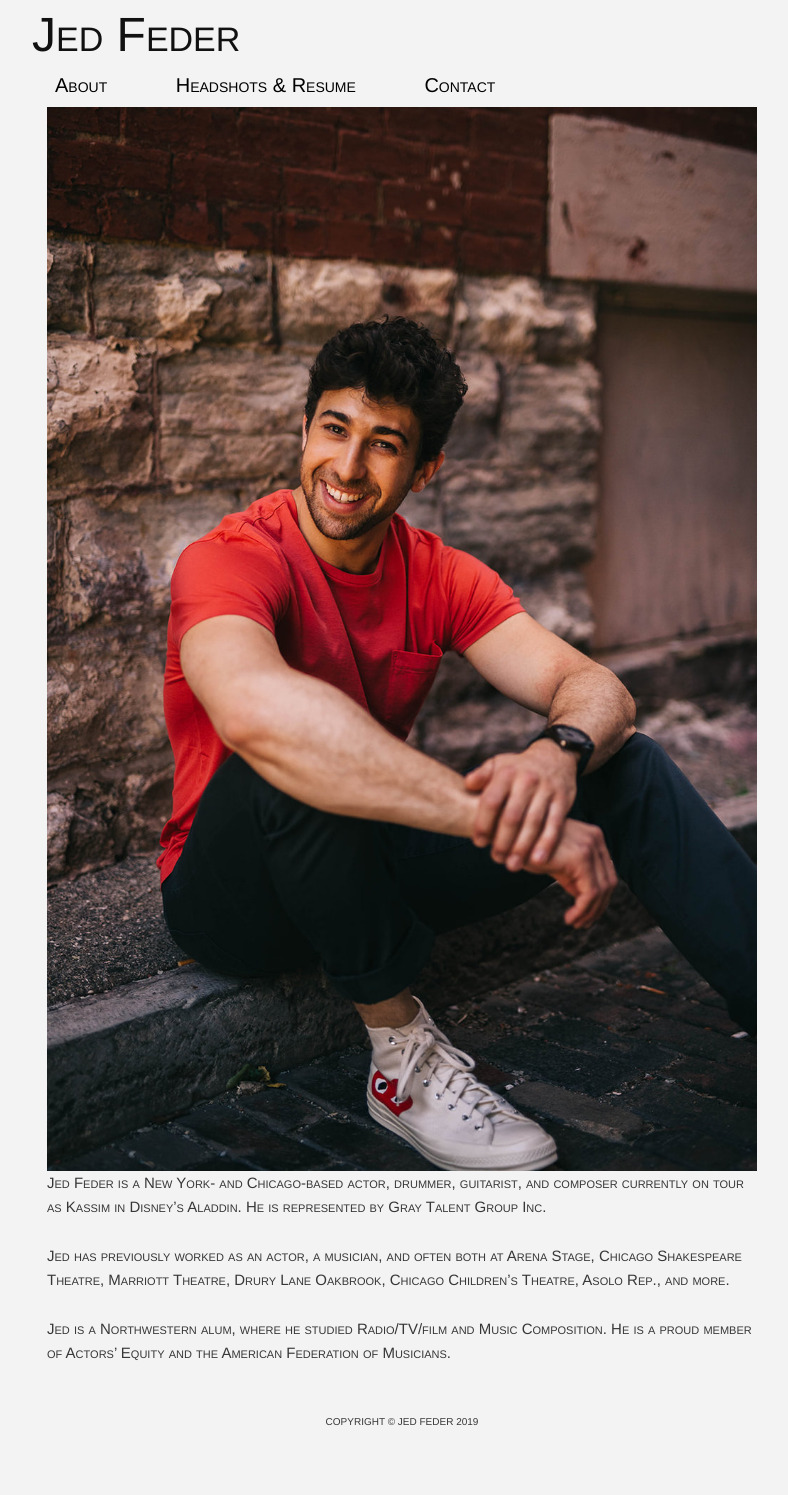
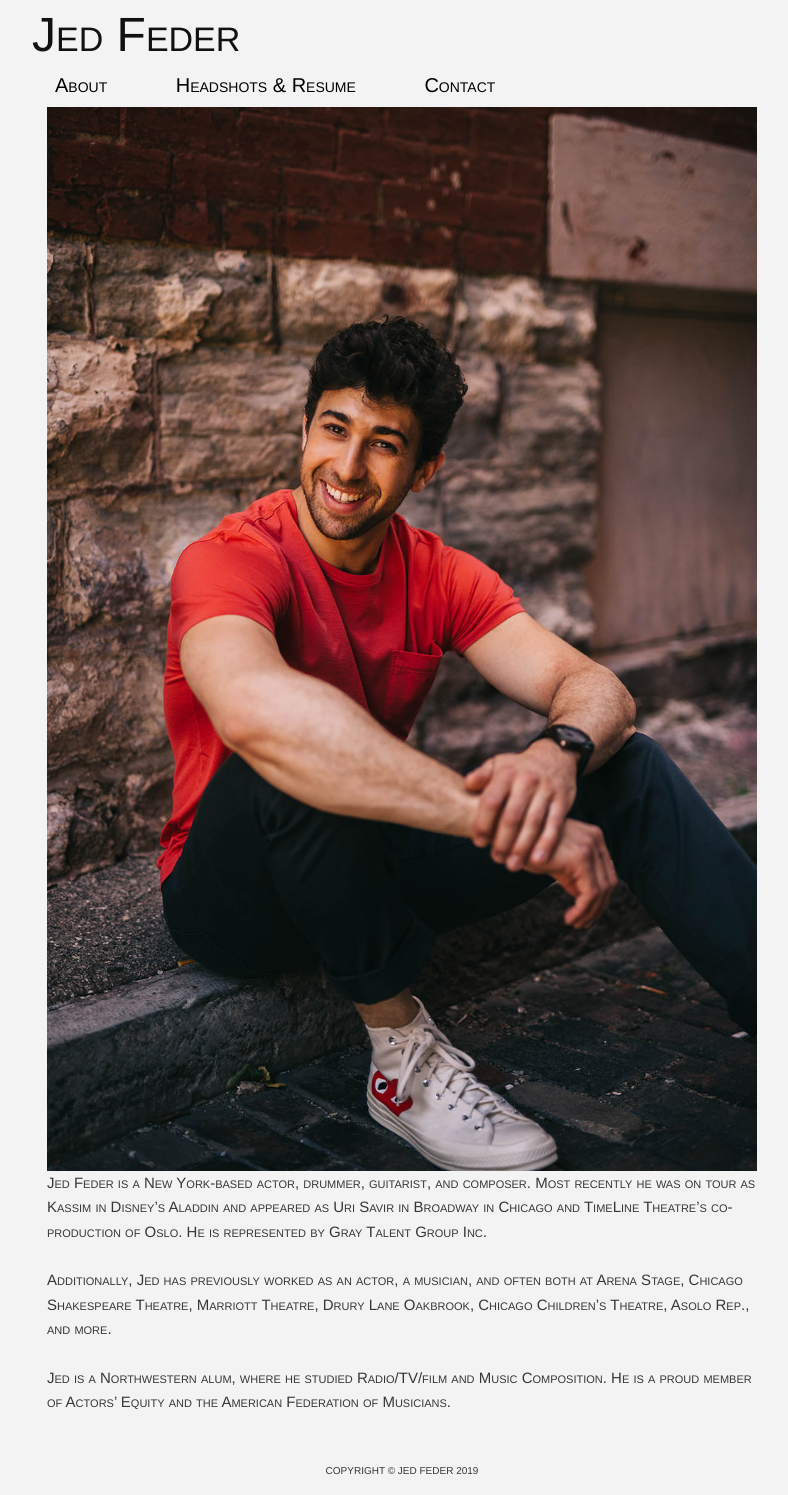
Before and after one commit to jedfeder/jedfeder.github.io, a Jekyll site: the page built from index.html, in a window 1280 px wide. Shown: the whole page, without its empty margins (238-1026 px from the left). Built offline with Jekyll 4.4.1, drawn with Linux system fonts in a browser that asks for light colours; before the commit the page ends 1447 px from its top, so only the background shows below that.

Commit message:
Update bio for Jed

```diff
--- a/index.html
+++ b/index.html
@@ -4,8 +4,8 @@ title: Home
 ---
 <img src="/img/nice.jpg" alt="" style="max-width: 100%" />
 
-<p>Jed Feder is a New York- and Chicago-based actor, drummer, guitarist, and composer currently on tour as Kassim in Disney’s Aladdin. He is represented by Gray Talent Group Inc.</p>
+<p>Jed Feder is a New York-based actor, drummer, guitarist, and composer. Most recently he was on tour as Kassim in Disney’s Aladdin and appeared as Uri Savir in Broadway in Chicago and TimeLine Theatre’s co-production of Oslo. He is represented by Gray Talent Group Inc.</p>
 
-<p>Jed has previously worked as an actor, a musician, and often both at Arena Stage, Chicago Shakespeare Theatre, Marriott Theatre, Drury Lane Oakbrook, Chicago Children’s Theatre, Asolo Rep., and more.</p>
+<p>Additionally, Jed has previously worked as an actor, a musician, and often both at Arena Stage, Chicago Shakespeare Theatre, Marriott Theatre, Drury Lane Oakbrook, Chicago Children’s Theatre, Asolo Rep., and more.</p>
 
 <p>Jed is a Northwestern alum, where he studied Radio/TV/film and Music Composition. He is a proud member of Actors’ Equity and the American Federation of Musicians.</p>
```
